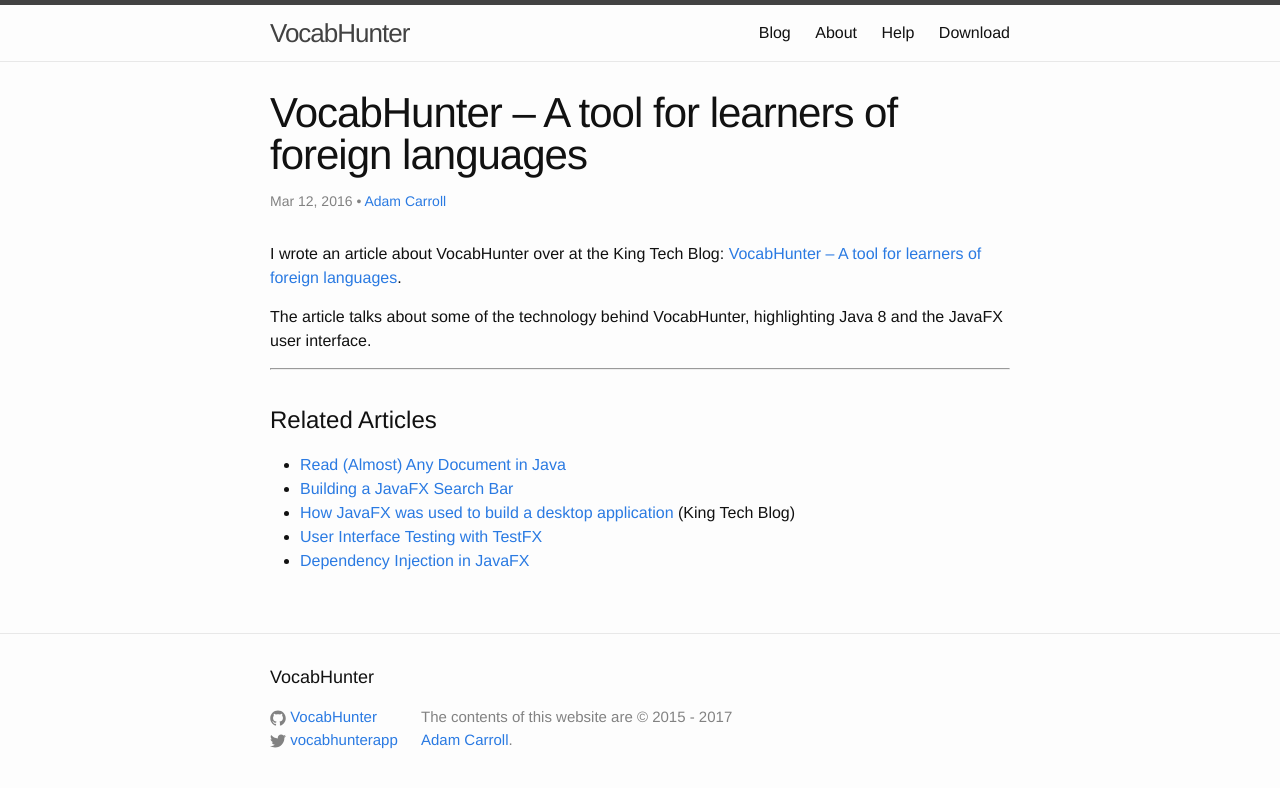
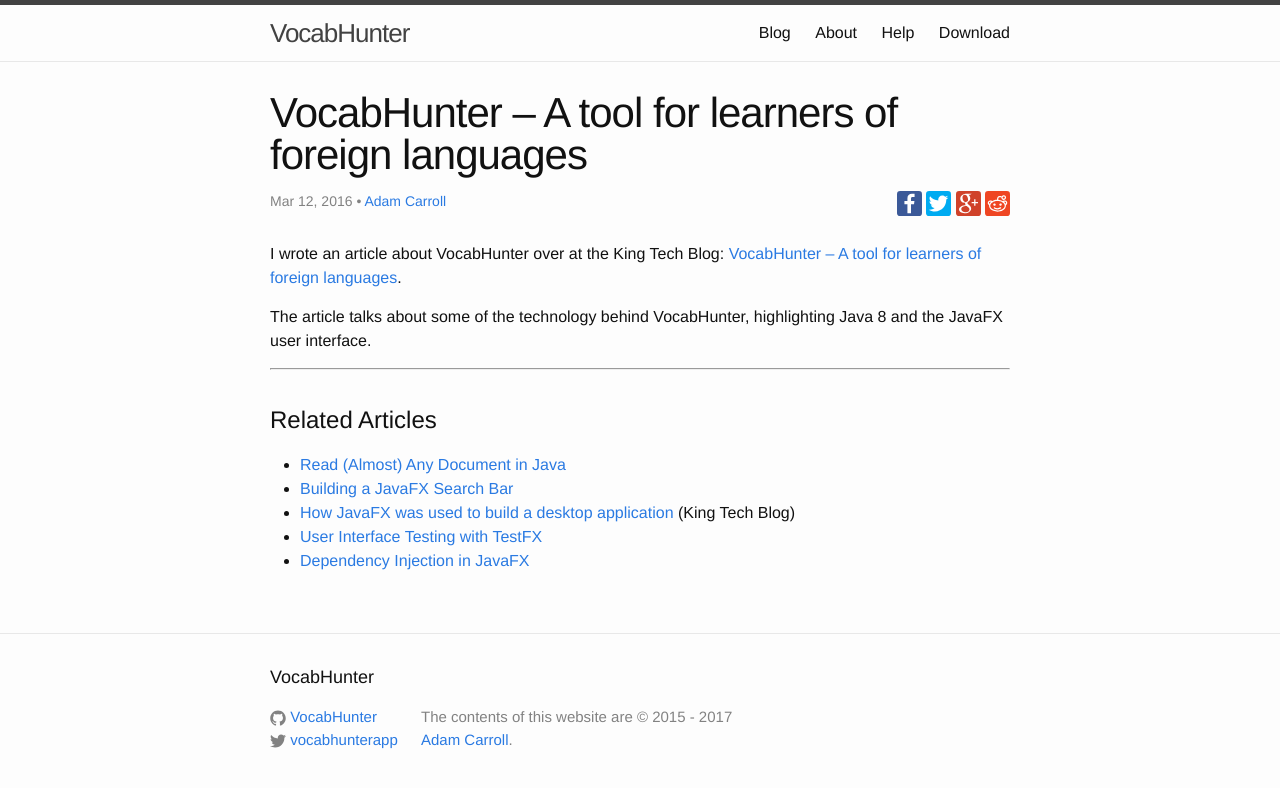
Before and after one commit to VocabHunter/vocabhunter.github.io, a Jekyll site: the page built from _posts/2016-03-12-VocabHunter-a-tool-for-learners-of-foreign-languages.md, in a window 1280 px wide. Shown: the top 788 px of the page. Built offline with Jekyll 4.4.1, drawn with Linux system fonts in a browser that asks for light colours.

Commit message:
Added the social media buttons

```diff
--- /dev/null
+++ b/_includes/share.html
@@ -0,0 +1,6 @@
+<ul class="share-buttons">{% assign share_title = page.title | uri_escape %}{% assign share_link = page.url | absolute_url | cgi_escape %}
+    <li><a href="https://www.facebook.com/sharer/sharer.php?u={{ share_link }}&t={{ share_title }}" title="Share on Facebook" target="_blank"><img alt="Share on Facebook" src="/assets/Facebook.svg"></a></li>
+    <li><a href="https://twitter.com/intent/tweet?source={{ share_link }}&text={{ share_title }}:%20{{ share_link }}&via=vocabhunterapp" target="_blank" title="Tweet"><img alt="Tweet" src="/assets/Twitter.svg"></a></li>
+    <li><a href="https://plus.google.com/share?url={{ share_link }}" target="_blank" title="Share on Google+"><img alt="Share on Google+" src="/assets/Google+.svg"></a></li>
+    <li><a href="http://www.reddit.com/submit?url={{ share_link }}&title={{ share_title }}" target="_blank" title="Submit to Reddit"><img alt="Submit to Reddit" src="/assets/Reddit.svg"></a></li>
+</ul>
--- a/_layouts/post.html
+++ b/_layouts/post.html
@@ -5,6 +5,7 @@
 
   <header class="post-header">
     <h1 class="post-title" itemprop="name headline">{{ page.title }}</h1>
+    {% include share.html %}
     <p class="post-meta"><time datetime="{{ page.date | date_to_xmlschema }}" itemprop="datePublished">{{ page.date | date: "%b %-d, %Y" }}</time>{% if page.author %}{% assign author = site.authors[page.author] %} • <span itemprop="author" itemscope itemtype="http://schema.org/Person"><span itemprop="name"><a href="{{ author.web }}">{{ author.display_name }}</a></span></span>{% endif %}</p>
   </header>
 
--- /dev/null
+++ b/_sass/_share.scss
@@ -0,0 +1,24 @@
+ul.share-buttons{
+  list-style: none;
+  padding: 0;
+  float: right;
+}
+
+ul.share-buttons li{
+  display: inline;
+}
+
+ul.share-buttons .sr-only {
+  position: absolute;
+  clip: rect(1px 1px 1px 1px);
+  clip: rect(1px, 1px, 1px, 1px);
+  padding: 0;
+  border: 0;
+  height: 1px;
+  width: 1px;
+  overflow: hidden;
+}
+
+ul.share-buttons img{
+  width: 25px;
+}
--- a/css/main.scss
+++ b/css/main.scss
@@ -45,5 +45,6 @@
 @import
         "base",
         "layout",
-        "syntax-highlighting"
+        "syntax-highlighting",
+        "share"
 ;
```
Also changed, not shown: about.md (+9 -0 lines), assets/Facebook.svg (added), assets/Google+.svg (added), assets/Reddit.svg (added), assets/Twitter.svg (added).
